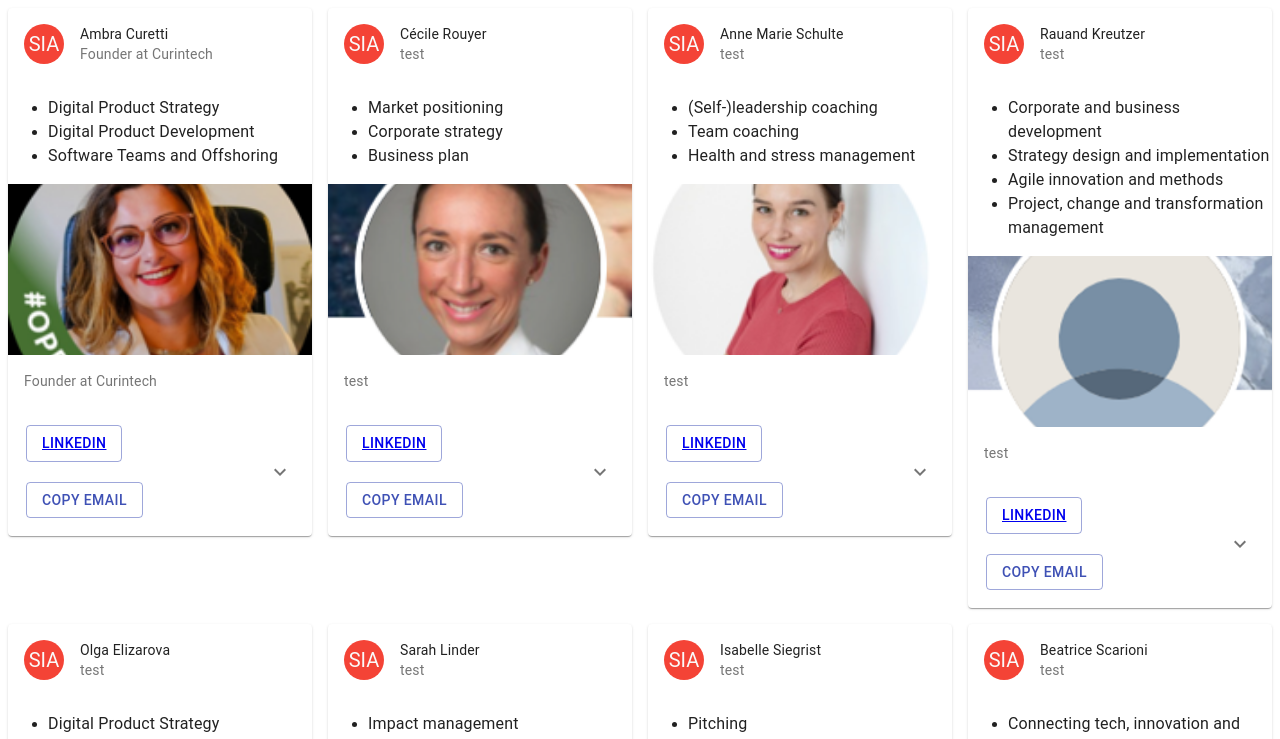
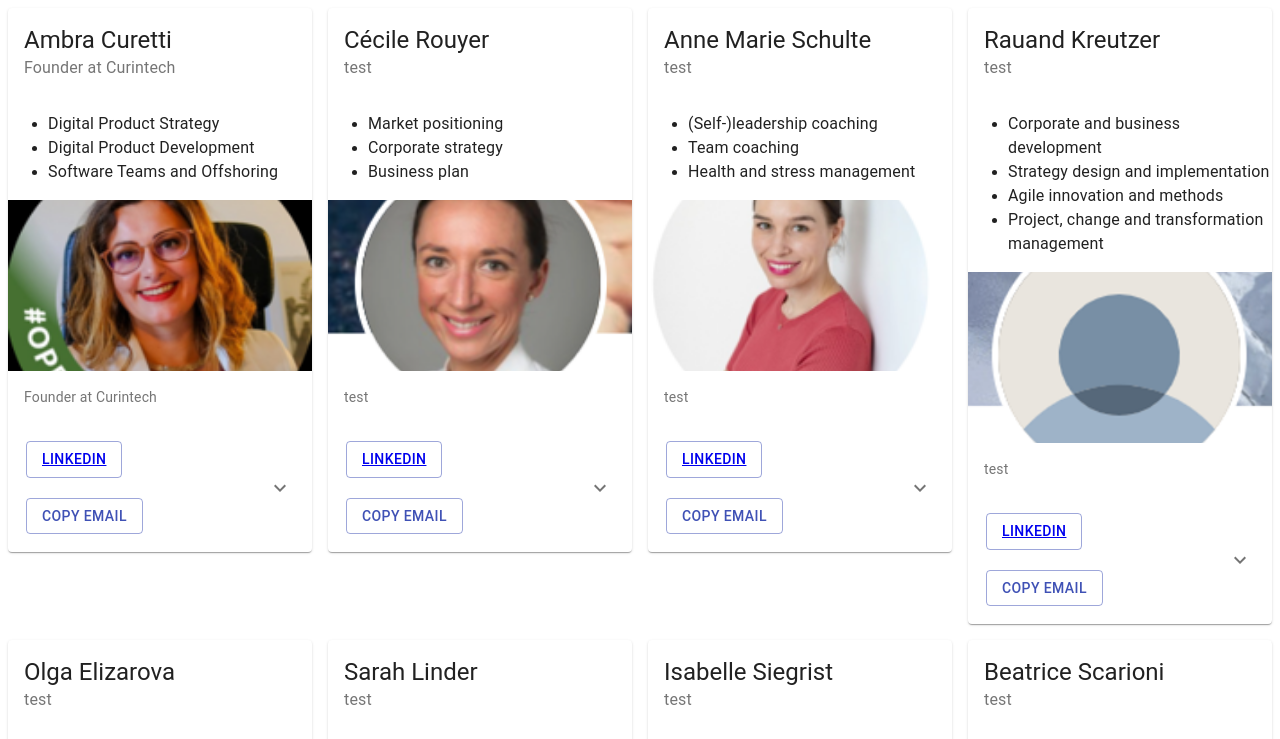
Before and after one commit to jpacastan/sia-coaches, a Gatsby app: page / in a window 1280 px wide. Shown: the top 739 px of the page. Built offline with nearby package versions, Linux system fonts and the light colour scheme.

Commit message:
Removed avatar

```diff
--- a/src/pages/index.js
+++ b/src/pages/index.js
@@ -7,12 +7,9 @@ import CardMedia from '@material-ui/core/CardMedia';
 import CardContent from '@material-ui/core/CardContent';
 import CardActions from '@material-ui/core/CardActions';
 import Collapse from '@material-ui/core/Collapse';
-import Avatar from '@material-ui/core/Avatar';
 import IconButton from '@material-ui/core/IconButton';
 import Typography from '@material-ui/core/Typography';
-import { red } from '@material-ui/core/colors';
 import ExpandMoreIcon from '@material-ui/icons/ExpandMore';
-import MoreVertIcon from '@material-ui/icons/MoreVert';
 import c0 from '../images/c0.png'
 import c1 from '../images/c1.png'
 import c2 from '../images/c2.png'
@@ -394,9 +391,6 @@ const useStyles = makeStyles((theme) => ({
     expandOpen: {
         transform: 'rotate(180deg)',
     },
-    avatar: {
-        backgroundColor: red[500],
-    },
 }));
 
 export default function AllCards() {
@@ -432,9 +426,6 @@ export function RecipeReviewCard(props) {
         <Grid item xs={12} sm={6} md={4} lg={3} xl={3}>
             <Card className={classes.root}>
                 <CardHeader
-                    avatar={
-                        <Avatar aria-label="recipe" className={classes.avatar}>SIA</Avatar>
-                    }
                     title={props.name}
                     subheader={props.shortdescription}
                 />
```
